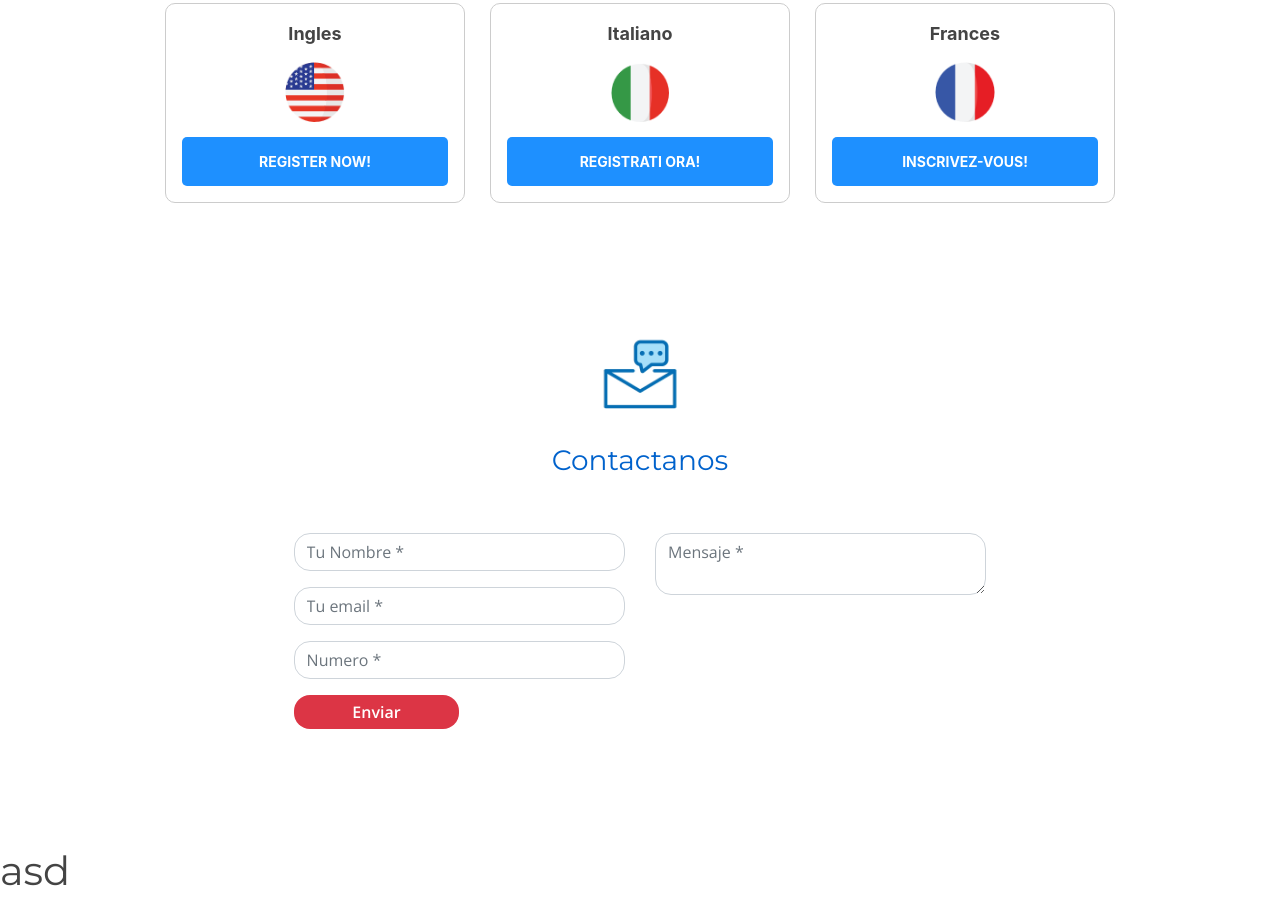
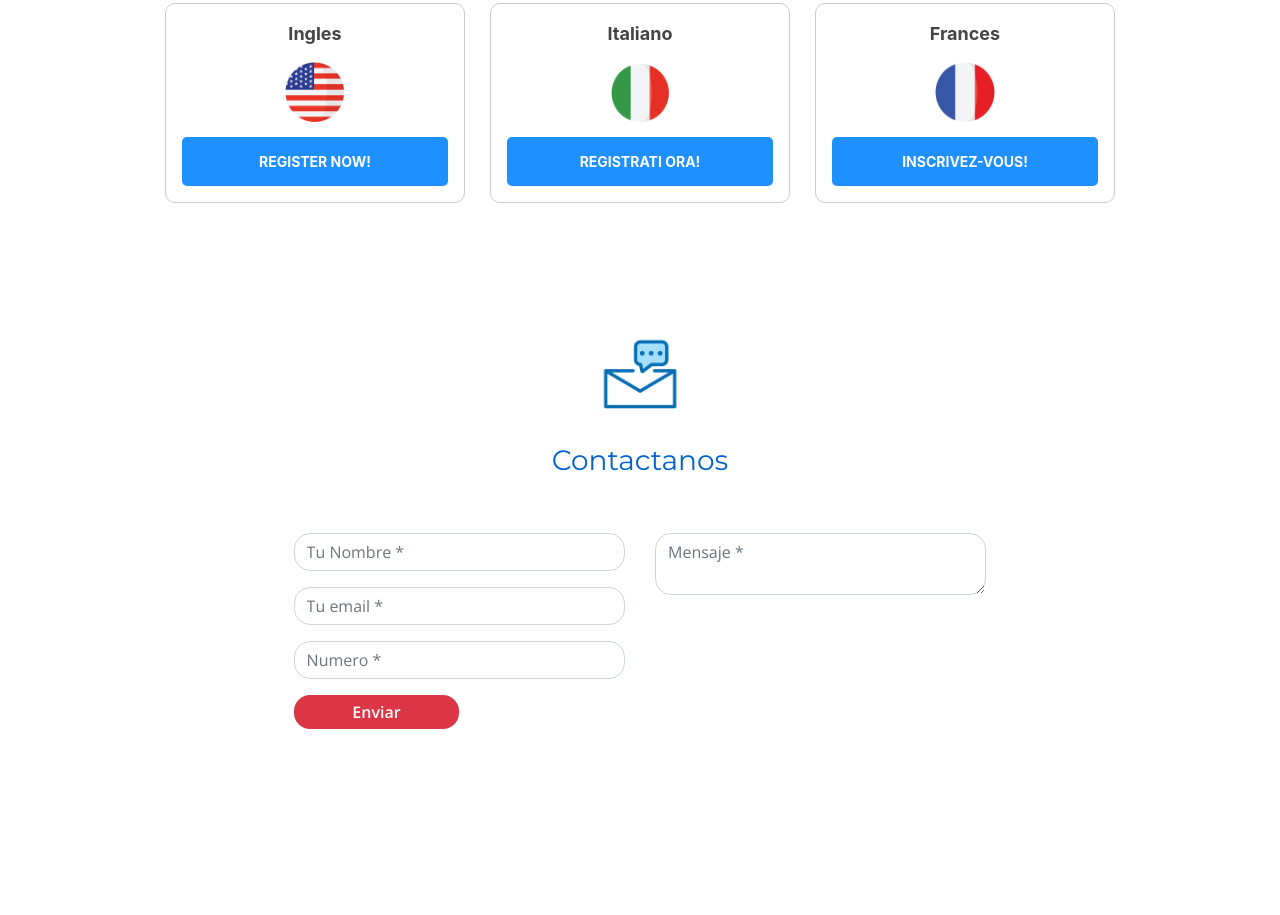
Before and after one commit to alejandromoraleslopez94/Alejo1994, a plain HTML site: page index.html in a window 1280 px wide. Shown: the part 852-1767 px from the top of the page. After the commit the page ends 1699 px from the top, so only its background shows below. Drawn offline with nearby package versions, Linux system fonts and the light colour scheme.

Commit message:
cambios de prueba

```diff
--- a/index.html
+++ b/index.html
@@ -123,7 +123,6 @@
         <a href="#" class="back-to-top"><i class="fa fa-chevron-up"></i></a>
         <!-- Uncomment below i you want to use a preloader -->
         <div id="preloader"></div>
-        <h1>asd</h1>
     </footer>
     <script src="lib/jquery/jquery.min.js"></script>
     <script src="lib/jquery/jquery-migrate.min.js"></script>
```
